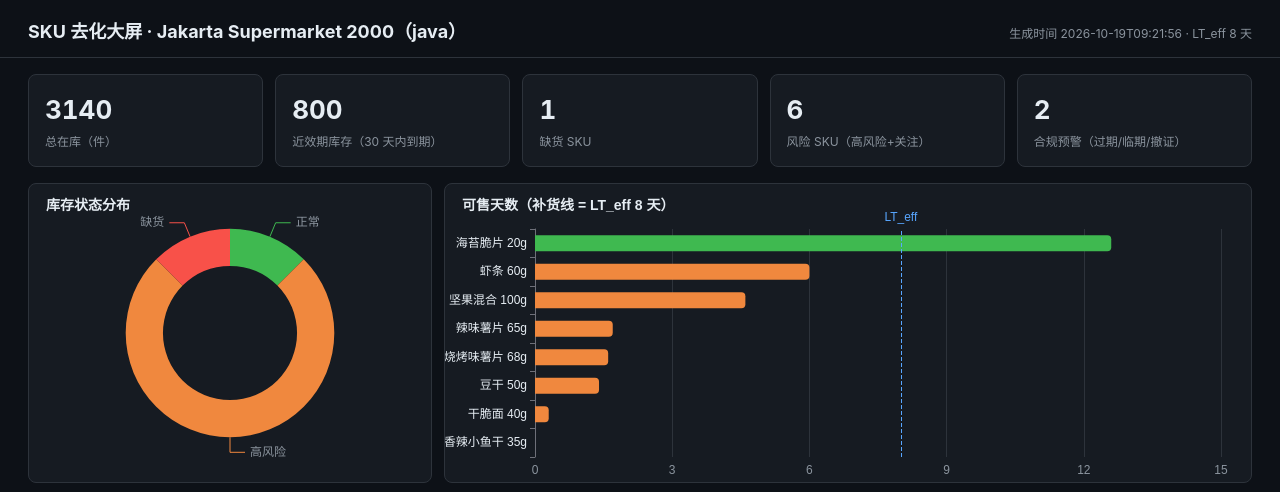
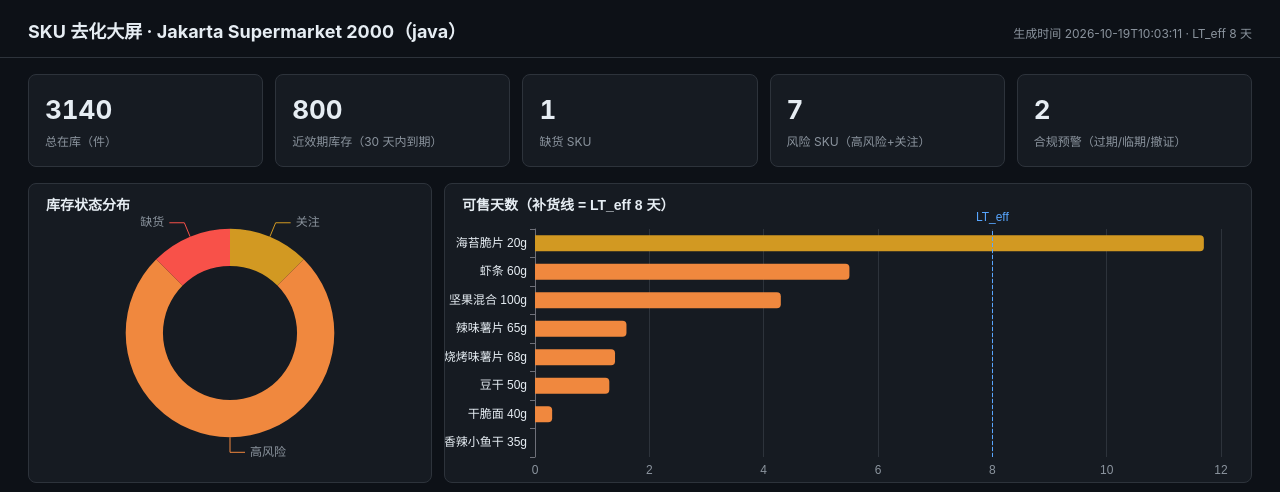
Before and after one commit to vfvincentwong2026/nusantara-brand-os, a plain HTML site: page web/dashboard/index.html in a window 1280 px wide. Shown: the top 492 px of the page. Drawn offline with Linux system fonts and the light colour scheme.

```diff
--- a/web/dashboard/data/dashboard.json
+++ b/web/dashboard/data/dashboard.json
@@ -1,5 +1,5 @@
 {
-  "generated_at": "2026-10-19T09:21:56",
+  "generated_at": "2026-10-19T10:03:11",
   "store": {
     "id": "store-jkt-2000",
     "name": "Jakarta Supermarket 2000",
@@ -14,7 +14,7 @@
     "on_hand_total": 3140,
     "near_expiry_qty": 800,
     "out_of_stock": 1,
-    "risk_count": 6,
+    "risk_count": 7,
     "cert_alert": 2
   },
   "skus": [
@@ -24,13 +24,13 @@
       "category": "零食",
       "on_hand": 620,
       "avg_daily": 28.2,
-      "forecast_daily": 366.6,
-      "days_of_supply": 1.7,
+      "forecast_daily": 394.8,
+      "days_of_supply": 1.6,
       "backtest_mape": null,
       "next_expiry": "2026-11-15",
       "near_expiry_qty": 420,
-      "rop": 2956.1,
-      "suggest_qty": 5269,
+      "rop": 3181.7,
+      "suggest_qty": 5720,
       "status": "high",
       "cert_status": "valid",
       "cert_label": "有效"
@@ -41,13 +41,13 @@
       "category": "零食",
       "on_hand": 380,
       "avg_daily": 18.8,
-      "forecast_daily": 244.4,
-      "days_of_supply": 1.6,
+      "forecast_daily": 263.2,
+      "days_of_supply": 1.4,
       "backtest_mape": null,
       "next_expiry": "2026-10-28",
       "near_expiry_qty": 380,
-      "rop": 1978.5,
-      "suggest_qty": 3554,
+      "rop": 2128.9,
+      "suggest_qty": 3854,
       "status": "high",
       "cert_status": "expiring",
       "cert_label": "临期"
@@ -58,13 +58,13 @@
       "category": "零食",
       "on_hand": 650,
       "avg_daily": 8.4,
-      "forecast_daily": 109.2,
-      "days_of_supply": 6.0,
+      "forecast_daily": 117.6,
+      "days_of_supply": 5.5,
       "backtest_mape": null,
       "next_expiry": "2027-05-10",
       "near_expiry_qty": 0,
-      "rop": 896.9,
-      "suggest_qty": 1120,
+      "rop": 964.1,
+      "suggest_qty": 1255,
       "status": "high",
       "cert_status": "expired",
       "cert_label": "已过期"
@@ -75,13 +75,13 @@
       "category": "零食",
       "on_hand": 180,
       "avg_daily": 41.8,
-      "forecast_daily": 543.4,
+      "forecast_daily": 585.2,
       "days_of_supply": 0.3,
       "backtest_mape": null,
       "next_expiry": "2027-01-20",
       "near_expiry_qty": 0,
-      "rop": 4370.5,
-      "suggest_qty": 8538,
+      "rop": 4704.9,
+      "suggest_qty": 9206,
       "status": "high",
       "cert_status": "none",
       "cert_label": "无证"
@@ -92,13 +92,13 @@
       "category": "零食",
       "on_hand": 0,
       "avg_daily": 13.0,
-      "forecast_daily": 169.0,
+      "forecast_daily": 182.0,
       "days_of_supply": 0.0,
       "backtest_mape": null,
       "next_expiry": null,
       "near_expiry_qty": 0,
-      "rop": 1375.3,
-      "suggest_qty": 2727,
+      "rop": 1479.3,
+      "suggest_qty": 2935,
       "status": "out_of_stock",
       "cert_status": "none",
       "cert_label": "无证"
@@ -109,14 +109,14 @@
       "category": "零食",
       "on_hand": 900,
       "avg_daily": 5.5,
-      "forecast_daily": 71.5,
-      "days_of_supply": 12.6,
+      "forecast_daily": 77.0,
+      "days_of_supply": 11.7,
       "backtest_mape": null,
       "next_expiry": "2027-08-01",
       "near_expiry_qty": 0,
-      "rop": 595.3,
+      "rop": 639.3,
       "suggest_qty": 0,
-      "status": "ok",
+      "status": "watch",
       "cert_status": "none",
       "cert_label": "无证"
     },
@@ -126,13 +126,13 @@
       "category": "零食",
       "on_hand": 260,
       "avg_daily": 14.0,
-      "forecast_daily": 182.0,
-      "days_of_supply": 1.4,
+      "forecast_daily": 196.0,
+      "days_of_supply": 1.3,
       "backtest_mape": null,
       "next_expiry": "2027-01-15",
       "near_expiry_qty": 0,
-      "rop": 1479.3,
-      "suggest_qty": 2675,
+      "rop": 1591.3,
+      "suggest_qty": 2899,
       "status": "high",
       "cert_status": "none",
       "cert_label": "无证"
@@ -143,13 +143,13 @@
       "category": "零食",
       "on_hand": 150,
       "avg_daily": 2.5,
-      "forecast_daily": 32.5,
-      "days_of_supply": 4.6,
+      "forecast_daily": 35.0,
+      "days_of_supply": 4.3,
       "backtest_mape": null,
       "next_expiry": "2027-06-01",
       "near_expiry_qty": 0,
-      "rop": 283.3,
-      "suggest_qty": 393,
+      "rop": 303.3,
+      "suggest_qty": 433,
       "status": "high",
       "cert_status": "valid",
       "cert_label": "有效"
```
Also changed, not shown: web/map/data/channel_map.json (+17 -9 lines), web/map/index.html (+13 -4 lines), 1 other file.
